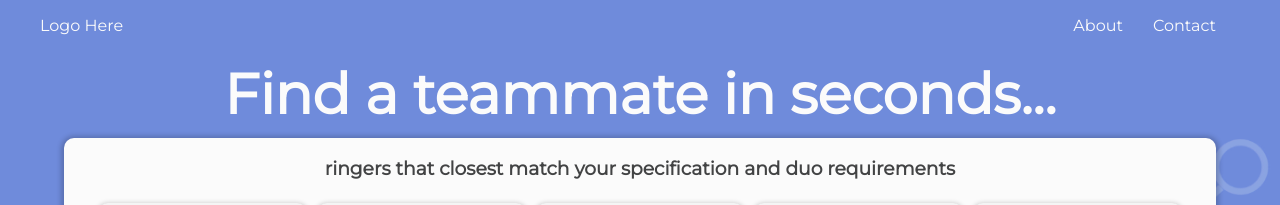
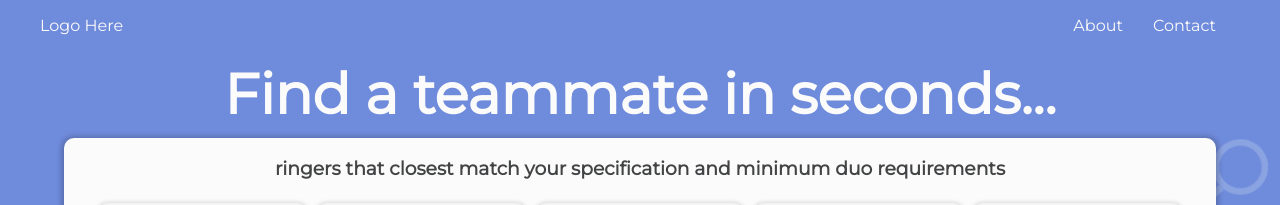
Before and after one commit to jayvickers/ringer, a React app: page / in a window 1280 px wide. Shown: the top 205 px of the page. Built offline with nearby package versions, Linux system fonts and the light colour scheme.

Commit message:
title update

```diff
--- a/src/components/ResultsPane/ResultsPane.jsx
+++ b/src/components/ResultsPane/ResultsPane.jsx
@@ -33,7 +33,9 @@ const ResultsPane = props => {
       <div className="results-pane-content-container">
         <h3>
           {" "}
-          {"ringers that closest match your specification and duo requirements"}
+          {
+            "ringers that closest match your specification and minimum duo requirements"
+          }
         </h3>
         <div className="result-card-row">
           {getResultCards(
```
